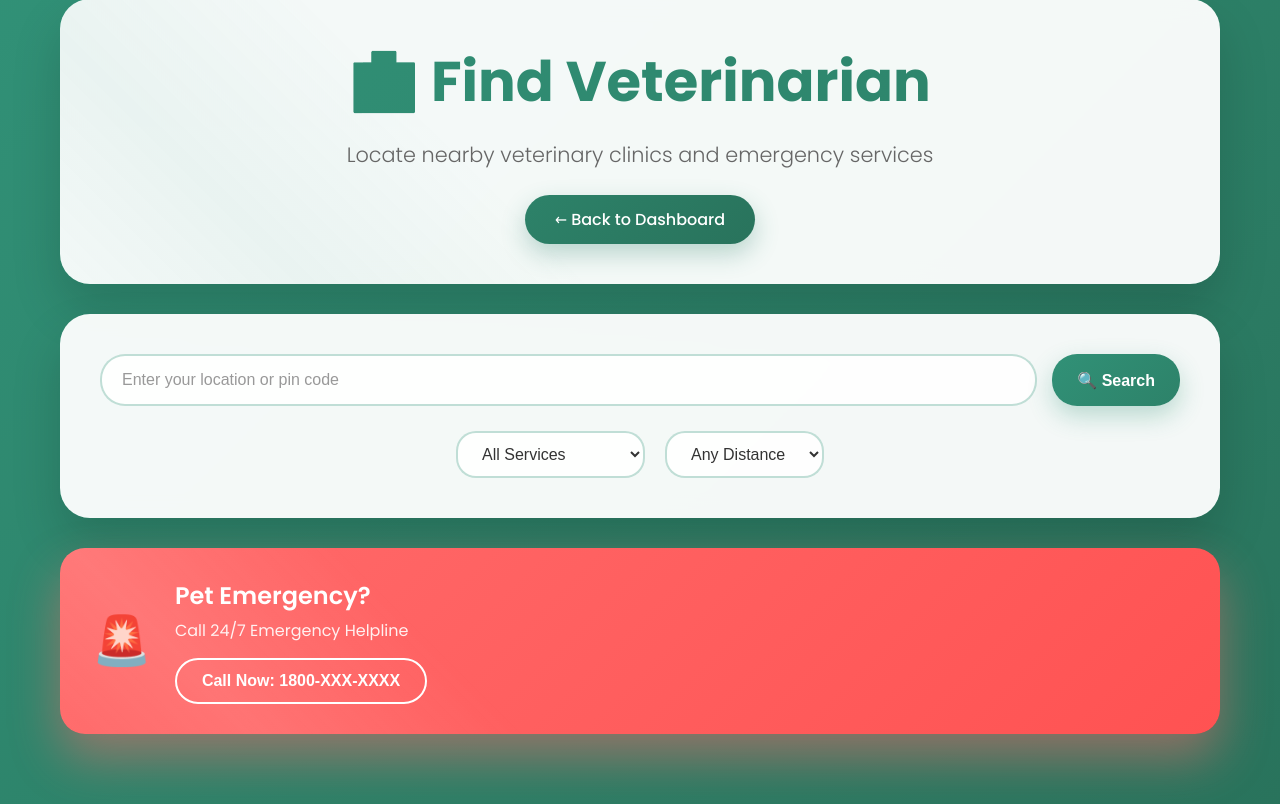
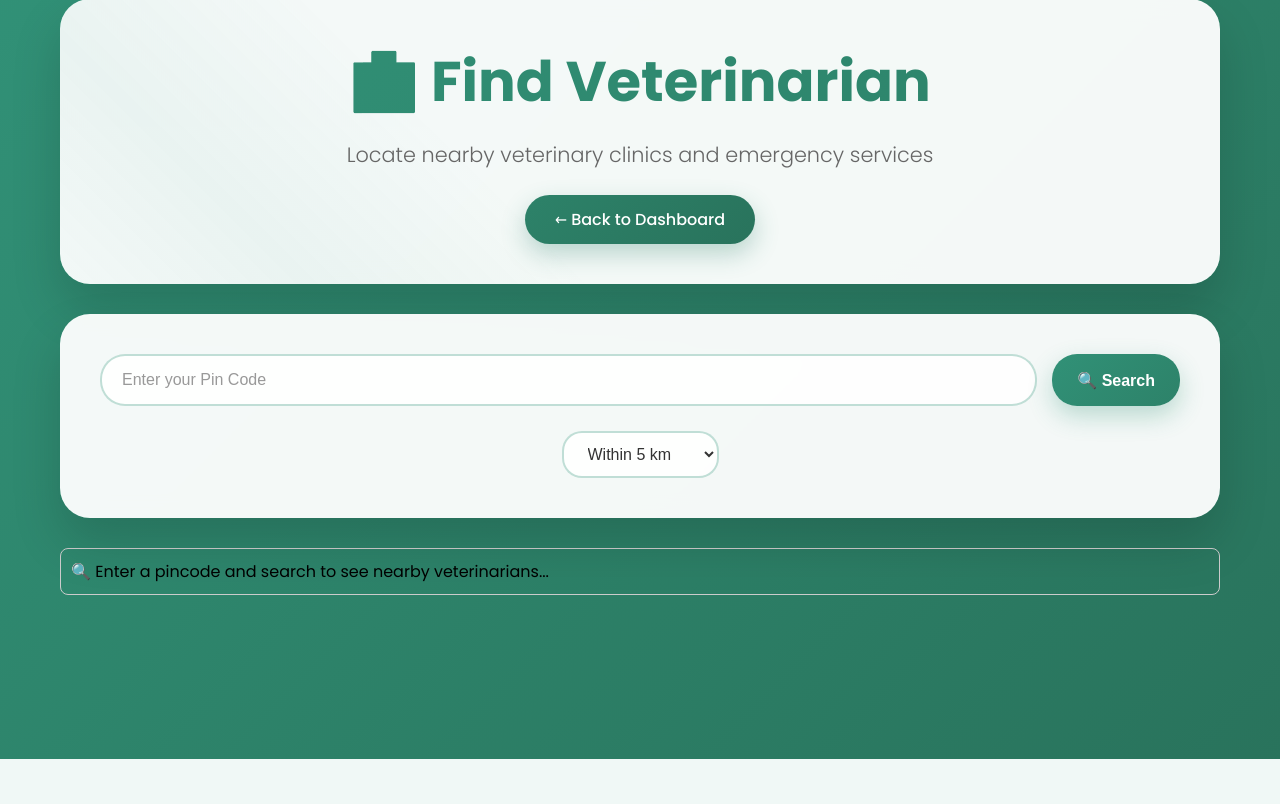
Before and after one commit to JASKAMRA/RESCUEBRIDGE, a Flask app: page /user/find-vet in a window 1280 px wide. Shown: the part 41-845 px from the top of the page. After the commit the page ends 800 px from the top, so only its background shows below. Run offline with Flask 3, Linux system fonts and the light colour scheme; a user stored in the database is signed in.

Commit message:
user_find_vet

```diff
--- a/templates/user_find_vet.html
+++ b/templates/user_find_vet.html
@@ -1,13 +1,10 @@
 <!DOCTYPE html>
 <html lang="en">
 <head>
-    <meta charset="UTF-8">
-    <meta name="viewport" content="width=device-width, initial-scale=1.0">
+  <meta charset="UTF-8" />
+  <meta name="viewport" content="width=device-width, initial-scale=1.0"/>
   <title>Find Veterinarian</title>
-    <link
-      href="https://fonts.googleapis.com/css2?family=Poppins:wght@300;400;500;600;700&display=swap"
-      rel="stylesheet"
-    />
+  <link href="https://fonts.googleapis.com/css2?family=Poppins:wght@300;400;500;600;700&display=swap" rel="stylesheet"/>
   <link rel="stylesheet" href="/static/styles/user_find_vet.css" />
 </head>
 <body>
@@ -20,182 +17,70 @@
 
     <div class="search-section">
       <div class="search-bar">
-                <input type="text" id="locationSearch" placeholder="Enter your location or pin code">
+        <input type="text" id="pincodeInput" placeholder="Enter your Pin Code" />
         <button onclick="searchVets()">🔍 Search</button>
       </div>
       <div class="filter-options">
-                <select id="serviceFilter">
-                    <option value="">All Services</option>
-                    <option value="emergency">Emergency Care</option>
-                    <option value="general">General Checkup</option>
-                    <option value="surgery">Surgery</option>
-                    <option value="vaccination">Vaccination</option>
-                </select>
         <select id="distanceFilter">
-                    <option value="">Any Distance</option>
-                    <option value="2">Within 2 km</option>
-                    <option value="5">Within 5 km</option>
-                    <option value="10">Within 10 km</option>
+          <option value="2000">Within 2 km</option>
+          <option value="5000" selected>Within 5 km</option>
+          <option value="10000">Within 10 km</option>
         </select>
       </div>
     </div>
 
-        <div class="emergency-section">
-            <div class="emergency-card">
-                <div class="emergency-icon">🚨</div>
-                <div class="emergency-content">
-                    <h3>Pet Emergency?</h3>
-                    <p>Call 24/7 Emergency Helpline</p>
-                    <button class="emergency-btn" onclick="callEmergency()">Call Now: 1800-XXX-XXXX</button>
-                </div>
-            </div>
-        </div>
-
-        <div class="vets-list" id="vetsList">
-            <!-- Vets will be loaded here -->
+    <!-- 🔹 SCROLLABLE BOX TO DISPLAY FETCHED VETS -->
+    <div id="vetsList" style="max-height: 300px; overflow-y: auto; margin-top: 15px; padding: 10px; border: 1px solid #ccc; border-radius: 8px;">
+      <p>🔍 Enter a pincode and search to see nearby veterinarians...</p>
     </div>
   </div>
 
   <script>
-        const vetsData = [
-            {
-                id: 1,
-                name: "City Pet Hospital",
-                address: "123 Main Street, Delhi",
-                phone: "+91 98765 43210",
-                distance: "1.2 km",
-                rating: 4.8,
-                services: ["emergency", "surgery", "general"],
-                hours: "24/7",
-                emergency: true
-            },
-            {
-                id: 2,
-                name: "Animal Care Clinic",
-                address: "456 Park Road, Delhi",
-                phone: "+91 87654 32109",
-                distance: "2.5 km",
-                rating: 4.6,
-                services: ["general", "vaccination"],
-                hours: "9 AM - 8 PM",
-                emergency: false
-            },
-            {
-                id: 3,
-                name: "Pet Wellness Center",
-                address: "789 Green Avenue, Delhi",
-                phone: "+91 76543 21098",
-                distance: "3.1 km",
-                rating: 4.7,
-                services: ["general", "surgery", "vaccination"],
-                hours: "8 AM - 10 PM",
-                emergency: false
-            },
-            {
-                id: 4,
-                name: "Emergency Animal Hospital",
-                address: "321 Hospital Lane, Delhi",
-                phone: "+91 65432 10987",
-                distance: "4.2 km",
-                rating: 4.9,
-                services: ["emergency", "surgery"],
-                hours: "24/7",
-                emergency: true
-            },
-            {
-                id: 5,
-                name: "Paws & Care Veterinary",
-                address: "654 Pet Street, Delhi",
-                phone: "+91 54321 09876",
-                distance: "5.8 km",
-                rating: 4.5,
-                services: ["general", "vaccination"],
-                hours: "10 AM - 7 PM",
-                emergency: false
-            }
-        ];
-
-        let filteredVets = [...vetsData];
-
-        function renderVets() {
+    function renderVets(vets) {
       const vetsList = document.getElementById('vetsList');
-
-            if (filteredVets.length === 0) {
+      if (!vets || vets.length === 0) {
         vetsList.innerHTML = `
-                    <div class="empty-state">
-                        <div class="empty-icon">🏥</div>
-                        <h3>No veterinarians found</h3>
-                        <p>Try adjusting your search criteria</p>
-                    </div>
-                `;
+          <div style="text-align:center; padding:10px;">
+            <h3>❌ No veterinarians found</h3>
+            <p>Try a different pincode or increase the search radius.</p>
+          </div>`;
         return;
       }
 
-            vetsList.innerHTML = filteredVets.map(vet => `
-                <div class="vet-card">
-                    <div class="vet-header">
-                        <div class="vet-info">
+      vetsList.innerHTML = vets.map((vet, index) => `
+        <div class="vet-card" style="padding:10px; margin-bottom:10px; border:1px solid #ddd; border-radius:8px;">
           <h3>${vet.name}</h3>
-                            ${vet.emergency ? '<span class="emergency-badge">24/7 Emergency</span>' : ''}
-                            <div class="rating">
-                                <span class="stars">${'⭐'.repeat(Math.floor(vet.rating))}</span>
-                                <span class="rating-number">${vet.rating}</span>
-                            </div>
-                        </div>
-                        <div class="distance">${vet.distance}</div>
-                    </div>
-
-                    <div class="vet-details">
-                        <p class="address">📍 ${vet.address}</p>
-                        <p class="hours">🕒 ${vet.hours}</p>
-                        <div class="services">
-                            <strong>Services:</strong>
-                            <div class="service-tags">
-                                ${vet.services.map(service => `<span class="service-tag">${getServiceName(service)}</span>`).join('')}
-                            </div>
-                        </div>
-                    </div>
-
-                    <div class="vet-actions">
-                        <button class="call-btn" onclick="callVet('${vet.phone}')">📞 Call</button>
-                        <button class="direction-btn" onclick="getDirections('${vet.address}')">🗺️ Directions</button>
-                        <button class="book-btn" onclick="bookAppointment(${vet.id})">📅 Book</button>
-                    </div>
+          <p>📍 ${vet.address}</p>
+          <p>⭐ Rating: ${vet.rating || "N/A"}</p>
+          <button onclick="window.open('https://www.google.com/maps/place/?q=place_id:${vet.place_id}', '_blank')">📍 View on Map</button>
         </div>
       `).join('');
     }
 
-        function getServiceName(service) {
-            const services = {
-                emergency: 'Emergency',
-                general: 'General Care',
-                surgery: 'Surgery',
-                vaccination: 'Vaccination'
-            };
-            return services[service] || service;
+    // 🔹 Fetch data from Flask backend instead of frontend API
+    async function searchVets() {
+      const pincode = document.getElementById("pincodeInput").value.trim();
+      const radius = document.getElementById("distanceFilter").value;
+
+      if (!pincode) {
+        alert("Please enter a pincode.");
+        return;
       }
 
-        function searchVets() {
-            const location = document.getElementById('locationSearch').value.toLowerCase();
-            const serviceFilter = document.getElementById('serviceFilter').value;
-            const distanceFilter = document.getElementById('distanceFilter').value;
+      try {
+        const response = await fetch(`/api/find-vet?pincode=${pincode}&radius=${radius}`);
+        const data = await response.json();
 
-            filteredVets = vetsData.filter(vet => {
-                const matchesLocation = !location || vet.address.toLowerCase().includes(location);
-                const matchesService = !serviceFilter || vet.services.includes(serviceFilter);
-                const matchesDistance = !distanceFilter || parseFloat(vet.distance) <= parseFloat(distanceFilter);
-
-                return matchesLocation && matchesService && matchesDistance;
-            });
-
-            renderVets();
+        if (data.results) {
+          renderVets(data.results);
+        } else {
+          renderVets([]);
         }
-
-        function callVet(phone) {
-            window.open(`tel:${phone}`);
+      } catch (error) {
+        console.error("Error fetching vets:", error);
+        renderVets([]);
       }
-
-        function getDirections(address) {
-    const encodedAddress = encodeURIComponent(address);
-    window.open(`https://maps.google.com/maps?q=${encodedAddress}`);
     }
+  </script>
+</body>
+</html>
```
Lines whose indentation alone changed are shown as unchanged.
